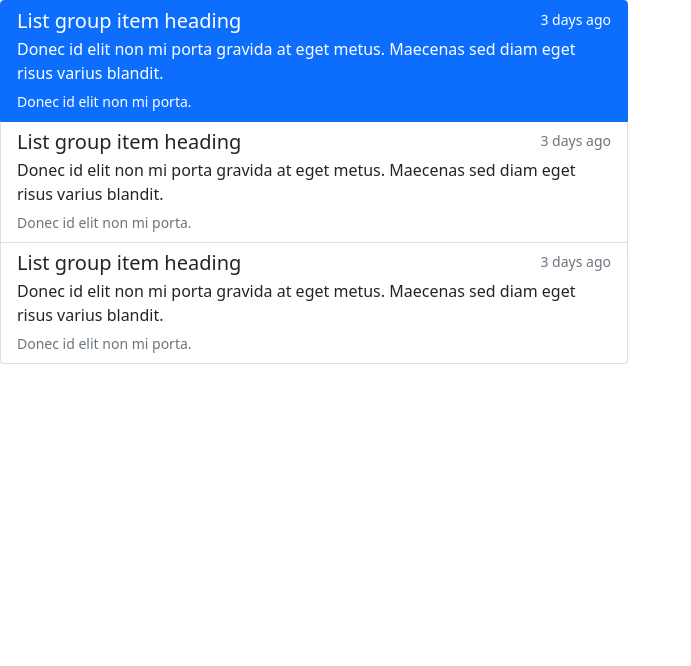
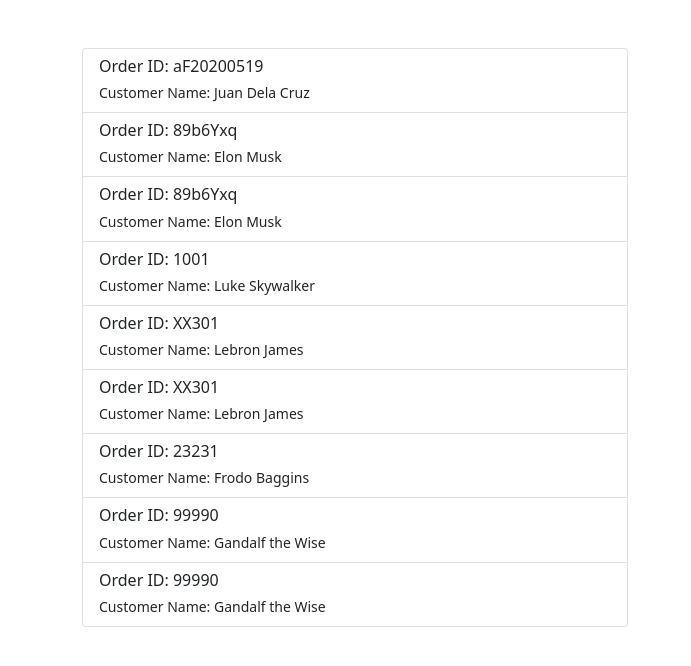
Before and after one commit to VLarz/Angular-Pizza_Hut_Delivery, an Angular app: page / in a window 1280 px wide. Shown: the top 666 px of the page, without its empty margins (0-691 px from the left). Built offline with nearby package versions, Linux system fonts and the light colour scheme.

Commit message:
Display data on the template

```diff
--- a/src/app/app.component.html
+++ b/src/app/app.component.html
@@ -1 +1,3 @@
-<app-pizza></app-pizza>
+<div class="container">
+  <app-pizza></app-pizza>
+</div>
--- a/src/app/components/pizza/pizza-order-list/pizza-order-list.component.html
+++ b/src/app/components/pizza/pizza-order-list/pizza-order-list.component.html
@@ -1,26 +1,8 @@
 <div class="list-group">
-  <a href="#" class="list-group-item list-group-item-action active" aria-current="true">
-    <div class="d-flex w-100 justify-content-between">
-      <h5 class="mb-1">List group item heading</h5>
-      <small>3 days ago</small>
-    </div>
-    <p class="mb-1">Donec id elit non mi porta gravida at eget metus. Maecenas sed diam eget risus varius blandit.</p>
-    <small>Donec id elit non mi porta.</small>
-  </a>
-  <a href="#" class="list-group-item list-group-item-action">
-    <div class="d-flex w-100 justify-content-between">
-      <h5 class="mb-1">List group item heading</h5>
-      <small class="text-muted">3 days ago</small>
-    </div>
-    <p class="mb-1">Donec id elit non mi porta gravida at eget metus. Maecenas sed diam eget risus varius blandit.</p>
-    <small class="text-muted">Donec id elit non mi porta.</small>
-  </a>
-  <a href="#" class="list-group-item list-group-item-action">
-    <div class="d-flex w-100 justify-content-between">
-      <h5 class="mb-1">List group item heading</h5>
-      <small class="text-muted">3 days ago</small>
-    </div>
-    <p class="mb-1">Donec id elit non mi porta gravida at eget metus. Maecenas sed diam eget risus varius blandit.</p>
-    <small class="text-muted">Donec id elit non mi porta.</small>
+  <a href="#"
+    class="list-group-item list-group-item-action"
+    *ngFor="let order of pizzaOrders">
+      <h6 class="mb-1">Order ID: {{ order.orderId }}</h6>
+    <small class="">Customer Name: {{ order.name }}</small>
   </a>
 </div>
--- a/src/app/components/pizza/pizza-order-list/pizza-order-list.component.ts
+++ b/src/app/components/pizza/pizza-order-list/pizza-order-list.component.ts
@@ -1,4 +1,6 @@
 import { Component, OnInit } from '@angular/core';
+import { PizzaOrderService } from '../../services/pizza-order.service';
+import { PizzaOrder } from '../../models/pizza-order.model';
 
 @Component({
   selector: 'app-pizza-order-list',
@@ -7,9 +9,14 @@ import { Component, OnInit } from '@angular/core';
 })
 export class PizzaOrderListComponent implements OnInit {
 
-  constructor() { }
+  pizzaOrders: PizzaOrder[] = [];
+  constructor(private pizzaOrderService: PizzaOrderService) { }
 
   ngOnInit(): void {
+    this.pizzaOrderService.getPizzaOrders().subscribe(orderData => {
+      this.pizzaOrders = orderData;
+      console.log(this.pizzaOrders);
+    });
   }
 
 }
--- a/src/app/components/pizza/pizza.component.html
+++ b/src/app/components/pizza/pizza.component.html
@@ -1,4 +1,4 @@
-<div class="row">
+<div class="row mt-5">
   <div class="col-md-6">
     <app-pizza-order-list></app-pizza-order-list>
   </div>
--- a/src/app/components/pizza/pizza.component.ts
+++ b/src/app/components/pizza/pizza.component.ts
@@ -1,6 +1,4 @@
 import { Component, OnInit } from '@angular/core';
-import { PizzaOrderService } from '../services/pizza-order.service';
-import { PizzaOrder } from '../models/pizza-order.model';
 
 @Component({
   selector: 'app-pizza',
@@ -9,14 +7,9 @@ import { PizzaOrder } from '../models/pizza-order.model';
 })
 export class PizzaComponent implements OnInit {
 
-  pizzaOrders: PizzaOrder[] = [];
-  constructor(private pizzaOrderService: PizzaOrderService) { }
+  constructor() { }
 
   ngOnInit(): void {
-    this.pizzaOrderService.getPizzaOrders().subscribe(orderData => {
-      this.pizzaOrders = orderData;
-      console.log(this.pizzaOrders);
-    });
 
   }
 
```
